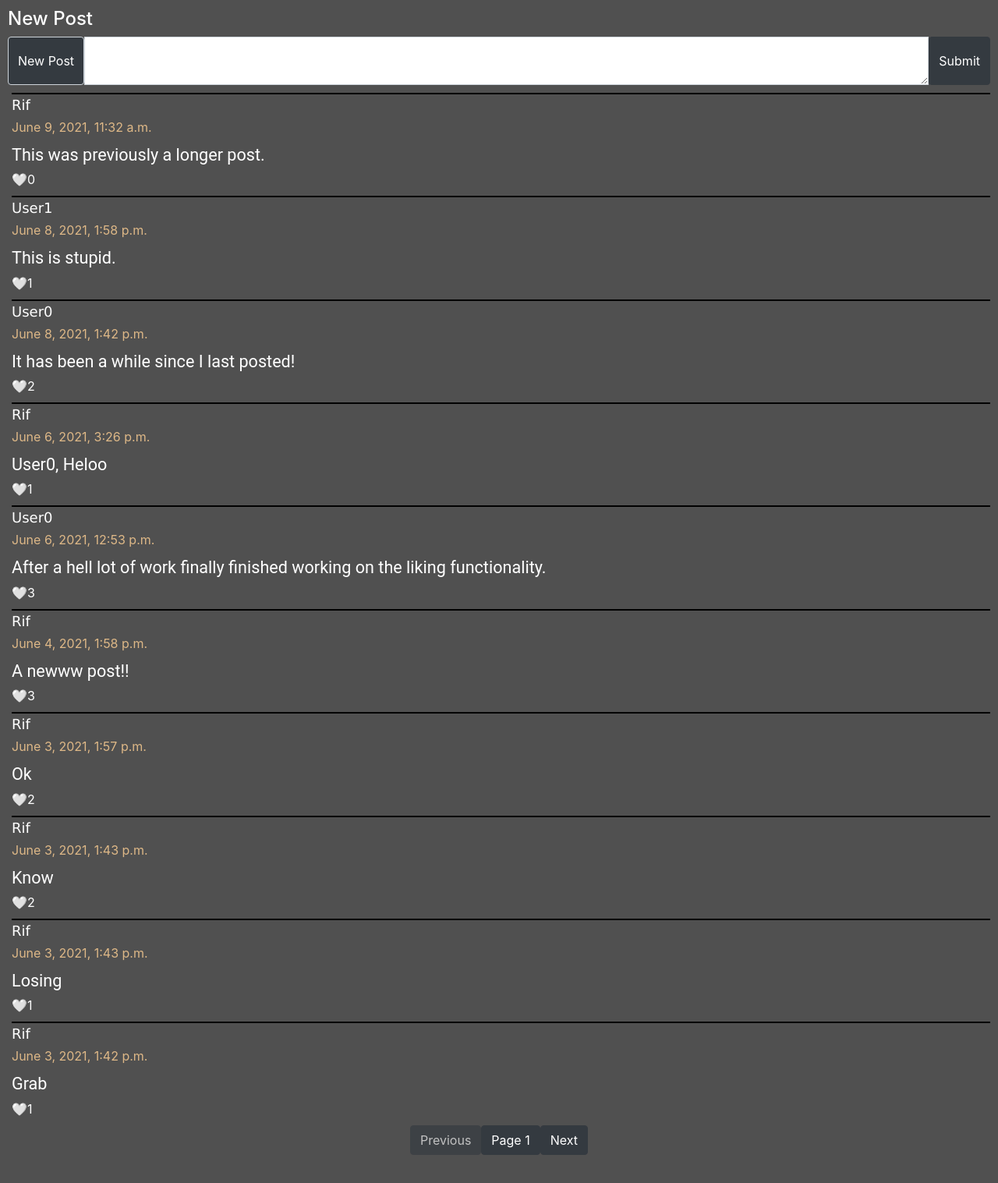
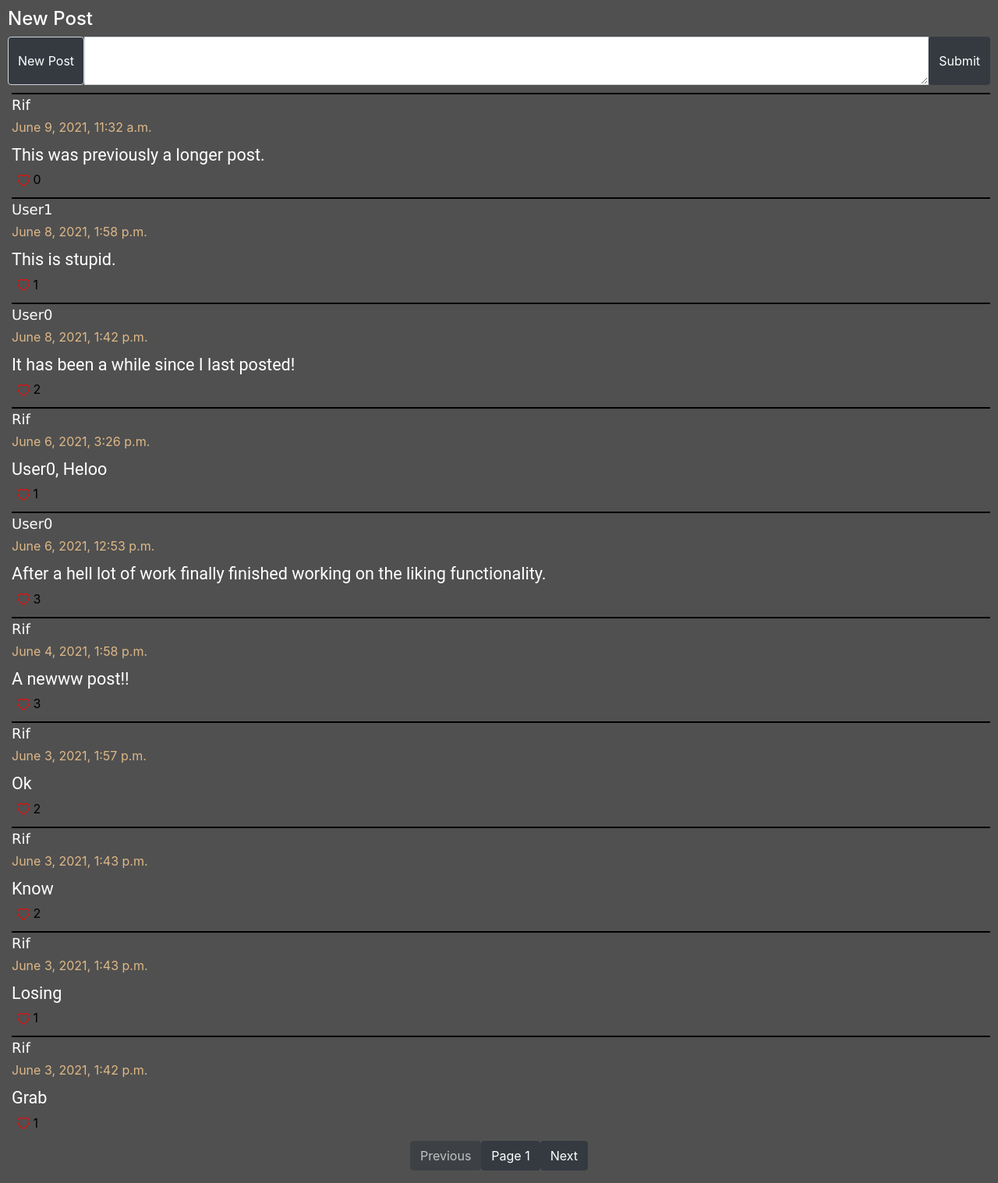
Before and after one commit to Rif-7/cs50-network, a Django app: page / in a window 1280 px wide. Shown: the part 56-1573 px from the top of the page at 78% size. Before the commit the page ends 1537 px from the top, so only its background shows below. Run offline with Django 3.2, Linux system fonts and the light colour scheme; data comes from the database, SQL or seed files in the repository; both versions use the stored data as it was after the commit; some libraries are stand-ins or nearby versions.

Commit message:
Changed like button

```diff
--- a/network/static/network/like.js
+++ b/network/static/network/like.js
@@ -4,14 +4,28 @@ function like_post(post_id) {
     })
     .then(response => response.json())
     .then(result => {
+
         if (result.stat == "Success") {
-            var icn = "❤";
-            if (result.action == "u") { icn = "🤍"; }
-            document.getElementById(`like-btn-${post_id}`).innerHTML = `<div id="like-btn-${post_id}">
-            <a class="like-btn" onclick="like_post('${post_id}');">
-                ${icn}<label class="bi-heart" id="like-no-${post_id}">${result.likes}</label>
-            </a>
-        </div>`;
+            var icn = `
+            <button class="like-btn" onclick="like_post('${post_id}');">
+                <svg xmlns="http://www.w3.org/2000/svg" width="16" height="16" fill="red" class="bi bi-heart-fill" viewBox="0 0 16 16">
+                    <path fill-rule="evenodd" d="M8 1.314C12.438-3.248 23.534 4.735 8 15-7.534 4.736 3.562-3.248 8 1.314z"/>
+                </svg>
+                <label class="bi-heart" id="like-no-${post_id}">${result.likes}</label>
+            </button>`
+
+            if (result.action == "u") {
+                icn = `
+                <button class="like-btn" onclick="like_post('${post_id}');">
+                    <svg xmlns="http://www.w3.org/2000/svg" width="16" height="16" fill="red" class="bi bi-heart" viewBox="0 0 16 16">
+                        <path d="m8 2.748-.717-.737C5.6.281 2.514.878 1.4 3.053c-.523 1.023-.641 2.5.314 4.385.92 1.815 2.834 3.989 6.286 6.357 3.452-2.368 5.365-4.542 6.286-6.357.955-1.886.838-3.362.314-4.385C13.486.878 10.4.28 8.717 2.01L8 2.748zM8 15C-7.333 4.868 3.279-3.04 7.824 1.143c.06.055.119.112.176.171a3.12 3.12 0 0 1 .176-.17C12.72-3.042 23.333 4.867 8 15z"/>
+                    </svg>
+                    <label class="bi-heart" id="like-no-${post_id}">${result.likes}</label>
+                </button>`
+             }
+
+
+            document.getElementById(`like-btn-${post_id}`).innerHTML = icn;
         }
     })
     false
--- a/network/static/network/styles.css
+++ b/network/static/network/styles.css
@@ -35,7 +35,8 @@ body {
 }
 
 .like-btn {
-    fill: red;
+    background-color: transparent;
+    border: 1px solid #505050;
     font-size: medium;
 }
 
--- a/network/templates/network/index.html
+++ b/network/templates/network/index.html
@@ -28,15 +28,21 @@
                         <div class="post-text" id="post-text-{{ post.id }}">{{ post.content }}</div>
                         {% if post.id in liked_posts %}
                             <div id="like-btn-{{ post.id }}">
-                                <a class="like-btn" onclick="like_post('{{ post.id }}');">
-                                    ❤<label class="bi-heart" id="like-no-{{ post.id }}">{{ post.like }}</label>
-                                </a>
+                                <button class="like-btn" onclick="like_post('{{ post.id }}');">
+                                    <svg xmlns="http://www.w3.org/2000/svg" width="16" height="16" fill="red" class="bi bi-heart-fill" viewBox="0 0 16 16">
+                                        <path fill-rule="evenodd" d="M8 1.314C12.438-3.248 23.534 4.735 8 15-7.534 4.736 3.562-3.248 8 1.314z"/>
+                                    </svg>
+                                    <label class="bi-heart" id="like-no-{{ post.id }}">{{ post.like }}</label>
+                                </button>
                             </div>
                         {% else %}
                             <div id="like-btn-{{ post.id }}">
-                                <a class="like-btn" onclick="like_post('{{ post.id }}');">
-                                    🤍<label class="bi-heart" id="like-no-{{ post.id }}">{{ post.like }}</label>
-                                </a>
+                                <button class="like-btn" onclick="like_post('{{ post.id }}');">
+                                    <svg xmlns="http://www.w3.org/2000/svg" width="16" height="16" fill="red" class="bi bi-heart" viewBox="0 0 16 16">
+                                        <path d="m8 2.748-.717-.737C5.6.281 2.514.878 1.4 3.053c-.523 1.023-.641 2.5.314 4.385.92 1.815 2.834 3.989 6.286 6.357 3.452-2.368 5.365-4.542 6.286-6.357.955-1.886.838-3.362.314-4.385C13.486.878 10.4.28 8.717 2.01L8 2.748zM8 15C-7.333 4.868 3.279-3.04 7.824 1.143c.06.055.119.112.176.171a3.12 3.12 0 0 1 .176-.17C12.72-3.042 23.333 4.867 8 15z"/>
+                                    </svg>
+                                    <label class="bi-heart" id="like-no-{{ post.id }}">{{ post.like }}</label>
+                                </button>
                             </div>
                         {% endif %}
 
@@ -60,8 +66,8 @@
           <li>
             <a href="#">
                 <button class="btn btn-dark">Page {{ posts.number }}</button>
-            <a href="#">
-            </li>
+            </a>
+        </li>
         {% if posts.has_next %}
           <li>
             <a href="{% url 'page' posts.next_page_number %}">
```
Also changed, not shown: db.sqlite3.
